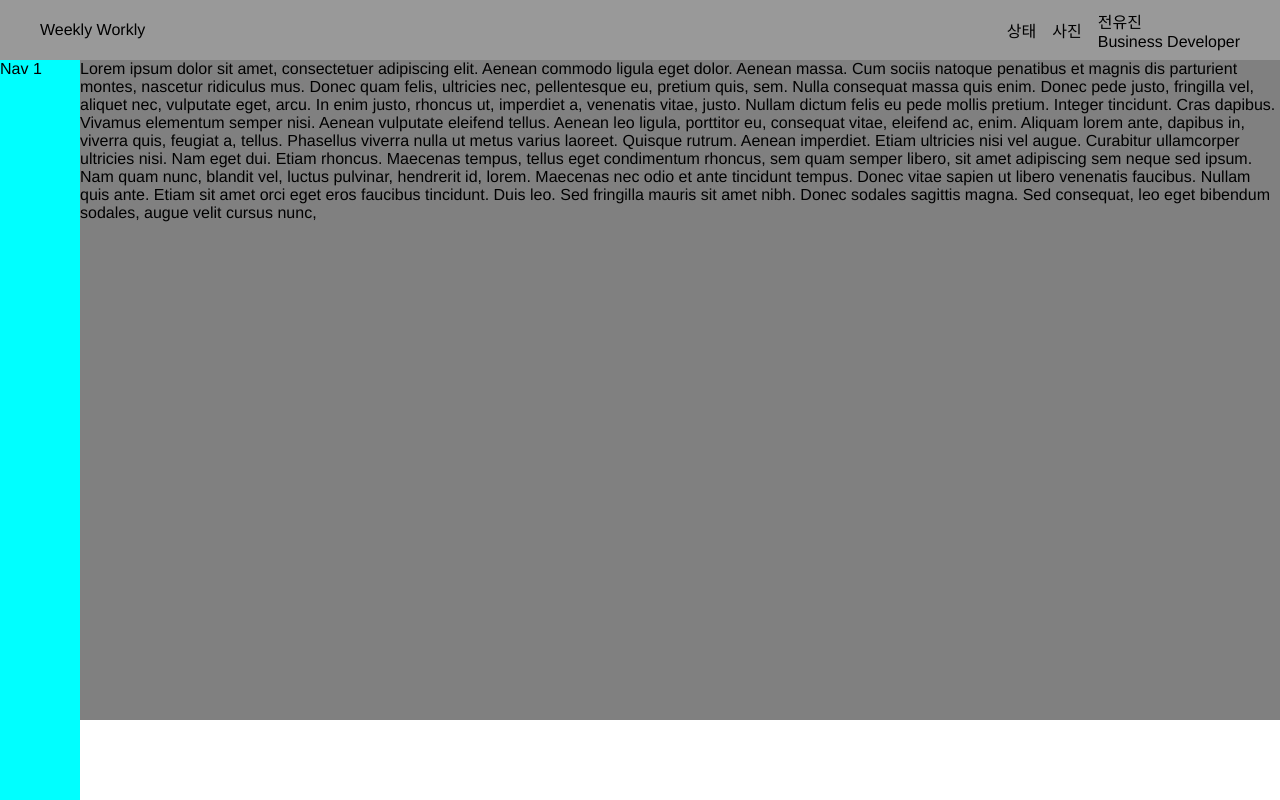
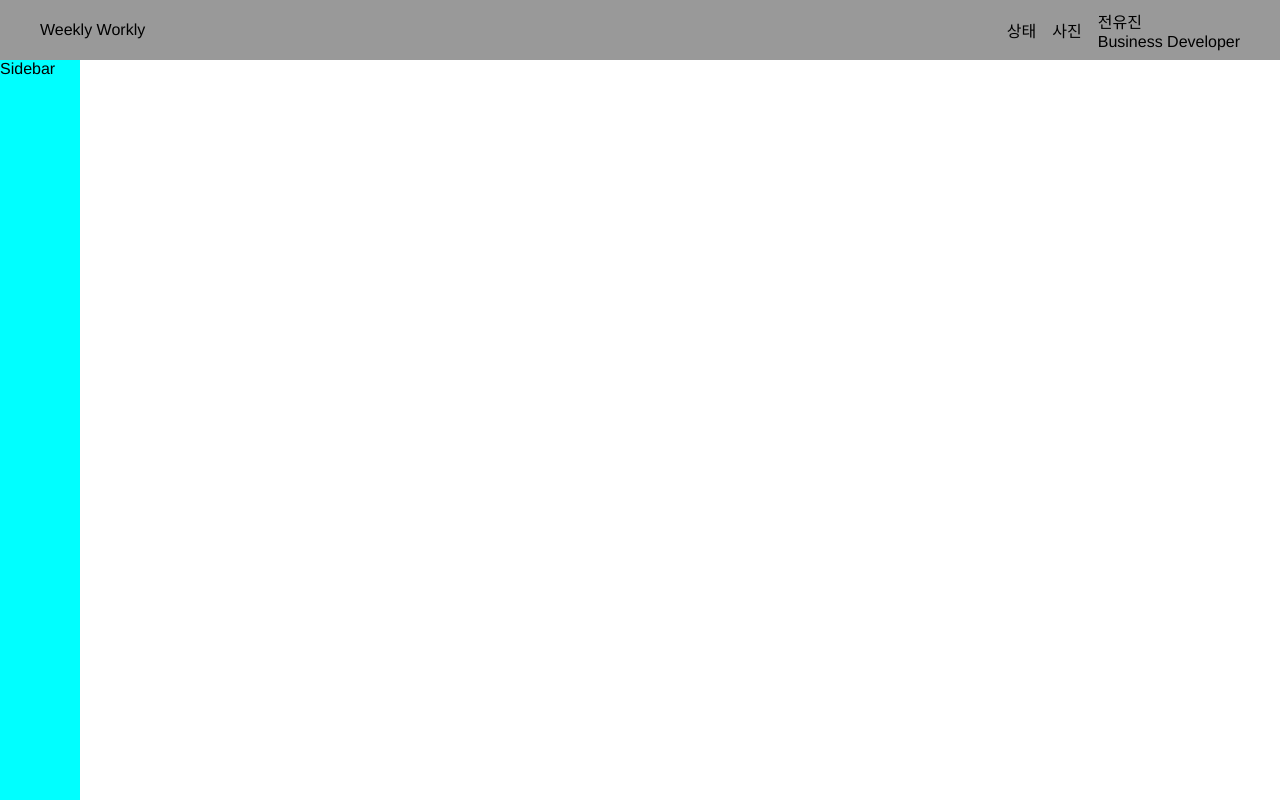
Before and after one commit to WONILLISM/Weekly-Workly, a React (Create React App) app in the folder frontend/: page / in a window 1280 px wide. Built offline with nearby package versions, Linux system fonts and the light colour scheme.

Commit message:
🔧 Chore 파일 분리 (#4)

```diff
--- a/frontend/src/App.tsx
+++ b/frontend/src/App.tsx
@@ -1,101 +1,21 @@
-import styled from "styled-components";
-import GlobalStyle from "./GlobalStyle";
+import { Route, Routes } from "react-router-dom";
+import MainLayout from "./layout/MainLayout";
+import Home from "./pages/Home";
+import Todo from "./pages/Todo";
+import TodoDetail from "./pages/TodoDetail";
+import GlobalStyle from "./theme/GlobalStyle";
 
-const GNB_HEIGHT = 60;
-const SNB_WIDTH = 80;
-
-type Element = JSX.Element;
-
-const Header = styled.header`
-  background-color: #999999;
-  width: 100%;
-  height: ${GNB_HEIGHT}px;
-  position: fixed;
-  z-index: 99;
-`;
-
-const Main = styled.main`
-  padding-top: ${GNB_HEIGHT}px;
-  padding-left: ${SNB_WIDTH}px;
-  display: flex;
-  height: 90vh;
-`;
-
-const Nav = styled.nav`
-  background: aqua;
-  width: ${SNB_WIDTH}px;
-  height: 100%;
-  padding-top: ${GNB_HEIGHT}px;
-  position: fixed;
-`;
-
-const Section = styled.section`
-  flex-direction: column;
-  background-color: gray;
-  width: 95vw;
-`;
-
-const MainHeader = styled.div``;
-
-const Gnb = styled.div`
-  height: 100%;
-  display: flex;
-  align-items: center;
-  justify-content: space-between;
-  padding: 0px 40px;
-`;
-
-const Wrapper = styled.div`
-  display: flex;
-  align-items: center;
-  gap: 16px;
-`;
-
-function App(): Element {
+function App() {
   return (
     <>
       <GlobalStyle />
-      <Header>
-        <Gnb>
-          <div className="gnb-title">Weekly Workly</div>
-          <Wrapper>
-            <div>상태</div>
-            <div>사진</div>
-            <div>
-              <div>전유진</div>
-              <div>Business Developer</div>
-            </div>
-          </Wrapper>
-        </Gnb>
-      </Header>
-      <Nav>Nav 1</Nav>
-      <Main>
-        <Section>
-          <MainHeader>
-            Lorem ipsum dolor sit amet, consectetuer adipiscing elit. Aenean
-            commodo ligula eget dolor. Aenean massa. Cum sociis natoque
-            penatibus et magnis dis parturient montes, nascetur ridiculus mus.
-            Donec quam felis, ultricies nec, pellentesque eu, pretium quis, sem.
-            Nulla consequat massa quis enim. Donec pede justo, fringilla vel,
-            aliquet nec, vulputate eget, arcu. In enim justo, rhoncus ut,
-            imperdiet a, venenatis vitae, justo. Nullam dictum felis eu pede
-            mollis pretium. Integer tincidunt. Cras dapibus. Vivamus elementum
-            semper nisi. Aenean vulputate eleifend tellus. Aenean leo ligula,
-            porttitor eu, consequat vitae, eleifend ac, enim. Aliquam lorem
-            ante, dapibus in, viverra quis, feugiat a, tellus. Phasellus viverra
-            nulla ut metus varius laoreet. Quisque rutrum. Aenean imperdiet.
-            Etiam ultricies nisi vel augue. Curabitur ullamcorper ultricies
-            nisi. Nam eget dui. Etiam rhoncus. Maecenas tempus, tellus eget
-            condimentum rhoncus, sem quam semper libero, sit amet adipiscing sem
-            neque sed ipsum. Nam quam nunc, blandit vel, luctus pulvinar,
-            hendrerit id, lorem. Maecenas nec odio et ante tincidunt tempus.
-            Donec vitae sapien ut libero venenatis faucibus. Nullam quis ante.
-            Etiam sit amet orci eget eros faucibus tincidunt. Duis leo. Sed
-            fringilla mauris sit amet nibh. Donec sodales sagittis magna. Sed
-            consequat, leo eget bibendum sodales, augue velit cursus nunc,
-          </MainHeader>
-        </Section>
-      </Main>
+      <Routes>
+        <Route path="/" element={<MainLayout />}>
+          <Route index element={<Home />} />
+          <Route path="todo" element={<Todo />} />
+          <Route path="todo-detail" element={<TodoDetail />} />
+        </Route>
+      </Routes>
     </>
   );
 }
--- a/frontend/src/index.tsx
+++ b/frontend/src/index.tsx
@@ -1,12 +1,15 @@
 import React from "react";
 import ReactDOM from "react-dom/client";
+import { BrowserRouter } from "react-router-dom";
 import App from "./App";
 // import reportWebVitals from "./reportWebVitals";
 
 const root = ReactDOM.createRoot(document.getElementById("root"));
 root.render(
   <React.StrictMode>
-    <App />
+    <BrowserRouter>
+      <App />
+    </BrowserRouter>
   </React.StrictMode>
 );
 
--- /dev/null
+++ b/frontend/src/layout/Header.tsx
@@ -0,0 +1,22 @@
+import React, { ReactNode } from "react";
+import styled from "styled-components";
+
+const GNB_HEIGHT = 60;
+
+const StyledHeader = styled.header`
+  background-color: #999999;
+  width: 100%;
+  height: ${GNB_HEIGHT}px;
+  position: fixed;
+  z-index: 99;
+`;
+
+interface HeaderProps {
+  children: ReactNode;
+}
+
+const Header = (props: HeaderProps) => {
+  return <StyledHeader>{props.children}</StyledHeader>;
+};
+
+export default Header;
--- /dev/null
+++ b/frontend/src/layout/MainLayout.tsx
@@ -0,0 +1,57 @@
+import React, { ReactNode } from "react";
+import { Outlet } from "react-router-dom";
+import styled from "styled-components";
+import Header from "./Header";
+import Sidebar from "./Sidebar";
+
+const GNB_HEIGHT = 60;
+const SNB_WIDTH = 80;
+
+const StyledGnb = styled.div`
+  height: 100%;
+  display: flex;
+  align-items: center;
+  justify-content: space-between;
+  padding: 0px 40px;
+`;
+
+const StyledWrapper = styled.div`
+  display: flex;
+  align-items: center;
+  gap: 16px;
+`;
+
+const RootStyle = styled.div`
+  padding-top: ${GNB_HEIGHT}px;
+  padding-left: ${SNB_WIDTH}px;
+`;
+
+interface MainLayoutProps {
+  children?: ReactNode;
+}
+
+const MainLayout = (props: MainLayoutProps) => {
+  return (
+    <>
+      <Header>
+        <StyledGnb>
+          <div className="gnb-title">Weekly Workly</div>
+          <StyledWrapper>
+            <div>상태</div>
+            <div>사진</div>
+            <div>
+              <div>전유진</div>
+              <div>Business Developer</div>
+            </div>
+          </StyledWrapper>
+        </StyledGnb>
+      </Header>
+      <Sidebar></Sidebar>
+      <RootStyle>
+        <Outlet />
+      </RootStyle>
+    </>
+  );
+};
+
+export default MainLayout;
--- /dev/null
+++ b/frontend/src/layout/Sidebar.tsx
@@ -0,0 +1,19 @@
+import React from "react";
+import styled from "styled-components";
+
+const GNB_HEIGHT = 60;
+const SNB_WIDTH = 80;
+
+const NavStyle = styled.nav`
+  background: aqua;
+  width: ${SNB_WIDTH}px;
+  height: 100%;
+  padding-top: ${GNB_HEIGHT}px;
+  position: fixed;
+`;
+
+const Sidebar = () => {
+  return <NavStyle>Sidebar</NavStyle>;
+};
+
+export default Sidebar;
--- /dev/null
+++ b/frontend/src/pages/Home.tsx
@@ -0,0 +1,13 @@
+import React from "react";
+import styled from "styled-components";
+
+const MainStyle = styled.main`
+  display: flex;
+  height: 90vh;
+`;
+
+const Home = () => {
+  return <MainStyle></MainStyle>;
+};
+
+export default Home;
--- /dev/null
+++ b/frontend/src/pages/Todo.tsx
@@ -0,0 +1,7 @@
+import React from "react";
+
+const Todo = () => {
+  return <div>Todo</div>;
+};
+
+export default Todo;
--- /dev/null
+++ b/frontend/src/pages/TodoDetail.tsx
@@ -0,0 +1,7 @@
+import React from "react";
+
+const TodoDetail = () => {
+  return <div>TodoDetail</div>;
+};
+
+export default TodoDetail;
```
Also changed, not shown: frontend/src/route.tsx (added), frontend/src/theme/GlobalStyle.tsx (renamed from frontend/src/GlobalStyle.tsx).
